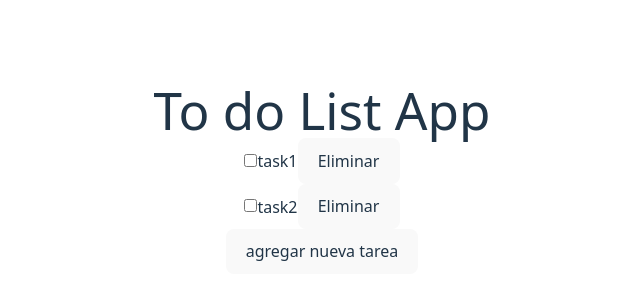
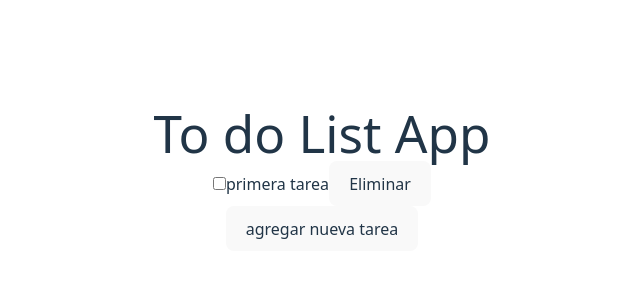
Before and after one commit to ernestomellado/to-do-list, a React (Vite) app: page / in a window 1280 px wide. Shown: the part 222-522 px from the top of the page, without its empty margins (318-958 px from the left). Built offline with nearby package versions, Linux system fonts and the light colour scheme.

Commit message:
adding delete task

```diff
--- a/src/App.tsx
+++ b/src/App.tsx
@@ -6,10 +6,21 @@ function App() {
 
 const task = useTaskStore((state)=>state);
 
-const [arrayTask, setArrayTask] = useState(["task1", "task2"]);
 
-const addTask = ()=>{
-    setArrayTask([...arrayTask, "new array"]);
+const [arrayTask, setArrayTask] = useState([{id:125, title:"primera tarea", taskStatus:true}]);
+
+const addTask = (value:number)=>{
+    setArrayTask([...arrayTask, {id:value, title:"nueva tarea"}]);
+}
+
+const deleteTask = (value:number)=>{
+    const nuevoArray = arrayTask.filter((arrayTask) => arrayTask.id !== value);
+    setArrayTask(nuevoArray);
+}
+
+const toggleTask = (value) => {
+
+
 }
 
 console.log(arrayTask);
@@ -22,14 +33,13 @@ console.log(arrayTask);
       <div>
         <ul>
           {arrayTask.map(arrayTask =>(
-            <li key={arrayTask}>
-              <p><input type='checkbox'/>{arrayTask}<button>Eliminar</button></p>
+            <li key={arrayTask.id} >
+              <p><input onChange={()=>{toggleTask(arrayTask.id)}} type='checkbox'/ >{arrayTask.title}<button onClick={()=>deleteTask(arrayTask.id)}>Eliminar</button></p>
             </li>
           ))}
-
         </ul>
         <div>
-          <button onClick={addTask}>agregar nueva tarea</button>
+          <button onClick={()=>addTask(arrayTask.length)}>agregar nueva tarea</button>
         </div>
       </div>
     </div>
```
